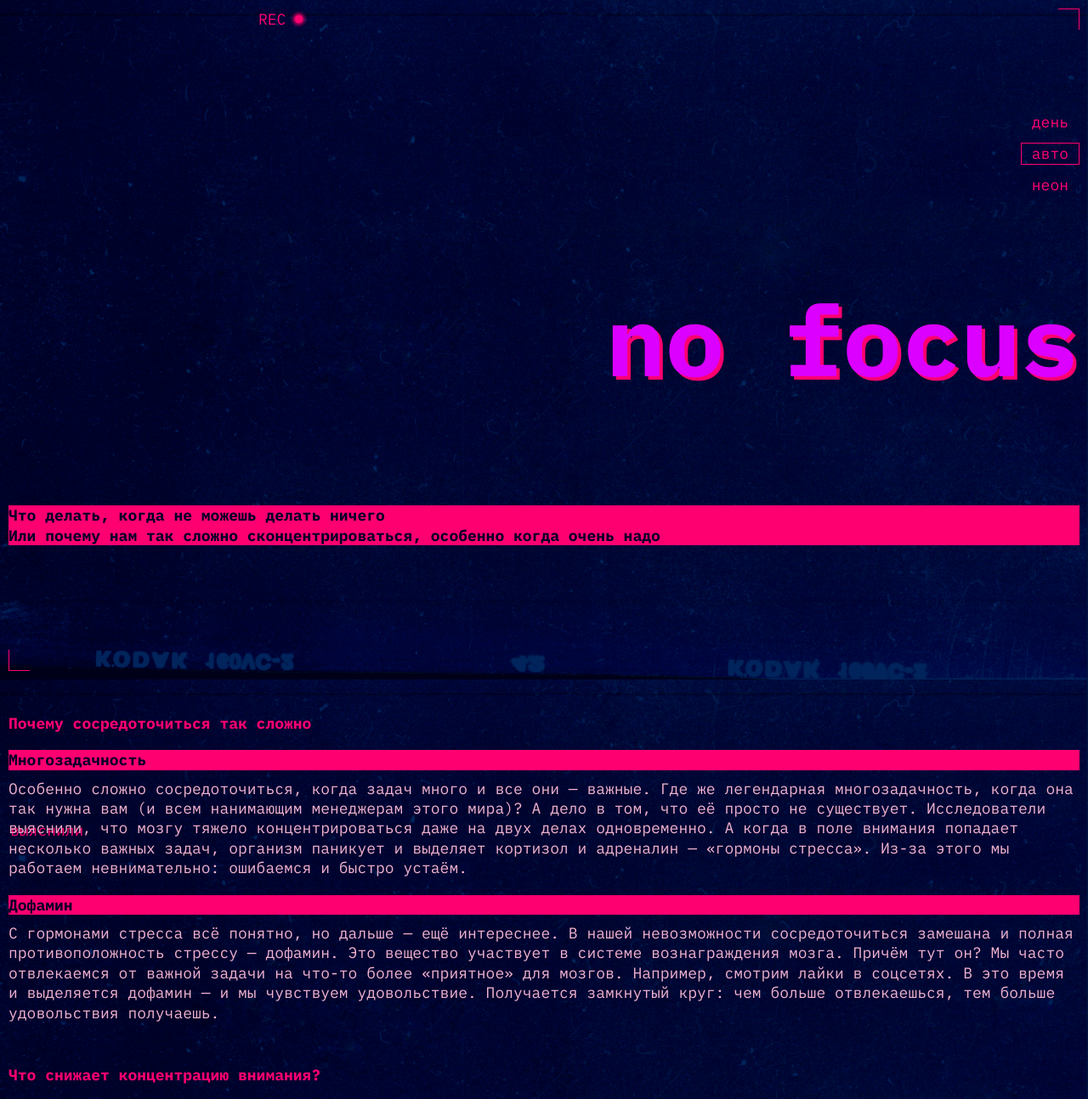
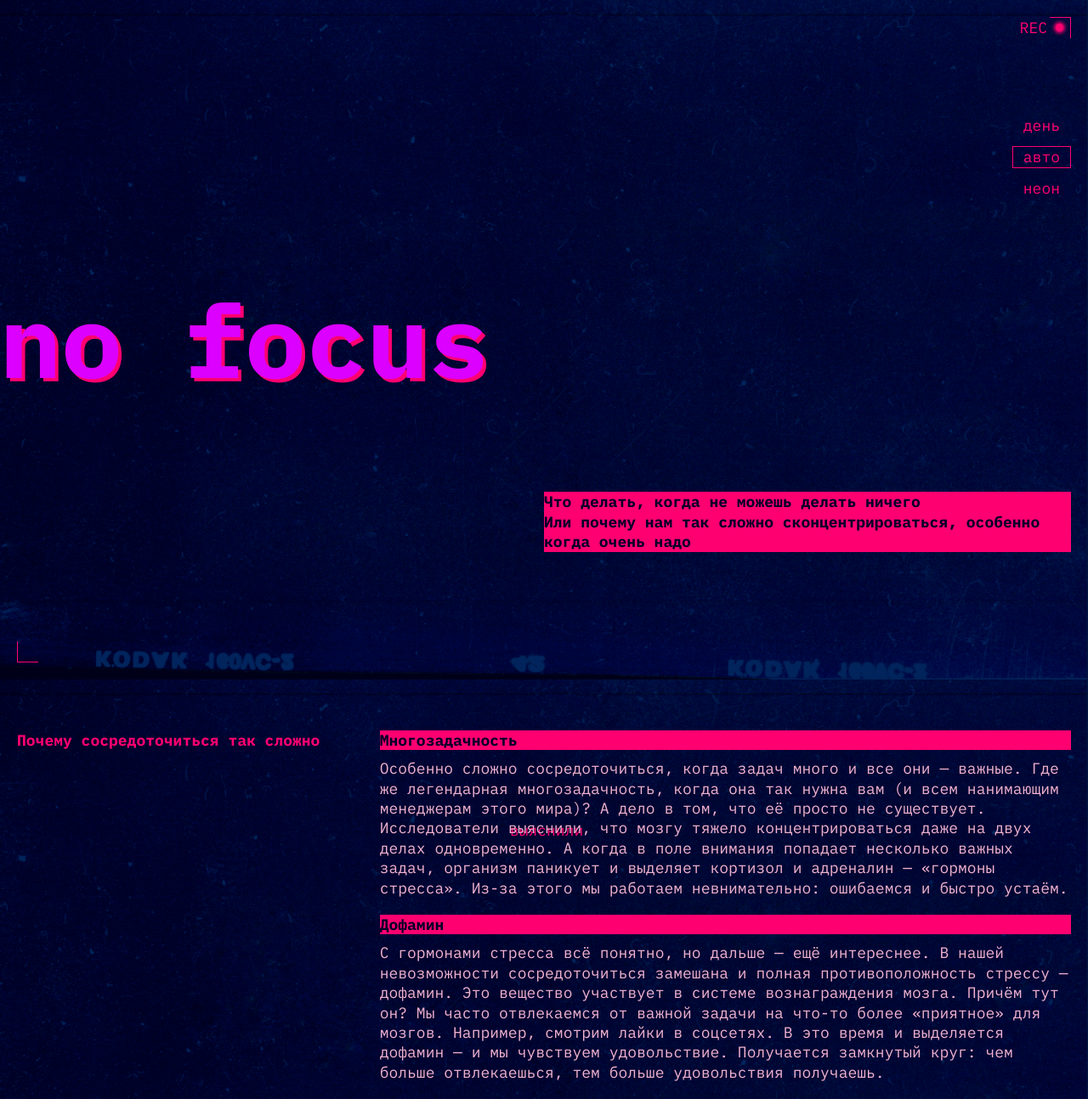
Before and after one commit to an12640/slozhno-sosredotochitsya-fd, a plain HTML site: page index.html in a window 1280 px wide. Shown: the top 1294 px of the page at 85% size. Drawn offline with Linux system fonts and the light colour scheme.

Commit message:
header, two sections of main were styled in tablet dark version

```diff
--- a/index.html
+++ b/index.html
@@ -54,9 +54,9 @@
     </header>
     <main>
 
-      <section class="section">
+      <section class="section section_first">
         <h2 class="section__title">Почему сосредоточиться так сложно</h2>
-        <!-- <div> -->
+        <div class="articles">
           <article>
             <h3 class="section__title-subtitle">Многозадачность</h3>
             <p class="text">
@@ -87,12 +87,12 @@
               отвлекаешься, тем больше удовольствия получаешь.
             </p>
           </article>
-        <!-- </div> -->
+        </div>
       </section>
 
-      <section class="section">
+      <section class="section section_second">
         <h2 class="section__title">Что снижает концентрацию внимания?</h2>
-        <!-- <div> -->
+        <div class="articles">
           <article>
             <h3 class="section__title-subtitle">Многозадачность</h3>
             <p class="text">
@@ -124,11 +124,11 @@
               тем больше времени затем нужно, чтобы вернуться к работе.
             </p>
           </article>
-        <!-- </div> -->
+        </div>
       </section>
 
 
-      <section class="section">
+      <section class="section section_third">
         <h2 class="section__title">Как концентрироваться лучше, чем золотая рыбка
           (то есть дольше трёх секунд)
         </h2>
@@ -227,7 +227,7 @@
         </div>
       </section>
     </main>
-    <footer class="footer">
+    <footer class="footer decorated-zone">
       <h2 class="footer__title">focus</h2>
     </footer>
   </body>
--- a/styles/style.css
+++ b/styles/style.css
@@ -14,7 +14,10 @@
   /* сохраните в разметке и стилях класс page у тега body. Он удобен, чтобы составлять селекторы для разных цветовых тем. */
 }
 
-.header::after {
+
+
+
+/* .header::after {
   content: "";
   position: absolute;
   align-items: center;
@@ -25,9 +28,9 @@
   border-color: var(--accent-color);
   top: 10px;
   right: 10px;
-}
+} */
 
-.header::before {
+/* .header::before {
   content: "";
   position: absolute;
   align-items: center;
@@ -38,14 +41,14 @@
   border-color: var(--accent-color);
   bottom: 10px;
   left: 10px;
-}
+} */
 
 .header__dark_rec {
   position: absolute;
   line-height: 25px;
   color: var(--accent-color);
   text-align: center;
-  left: 304px;
+  right: 38px;
   top: 10px;
 }
 
@@ -60,18 +63,51 @@
   background: var(--accent-color);
   box-shadow: 0px 0px 4px 2px var(--accent-color);
   top: 8px;
-  left: 43px;
+  left: 42px;
 }
 
 .header {
   display: grid;
   grid-template-rows: 1fr min-content 1fr;
   align-items: center;
-  justify-items: end;
-  padding: 10px;
+  /* justify-items: end; */
+  padding: var(--header-padding);
   min-height: 668px;
   min-width: 375px;
   height: 100vh;
+}
+
+.decorated-zone {
+  position: relative;
+}
+
+.decorated-zone:before {
+  content: "";
+  position: absolute;
+  /* align-items: center; */
+  width: 25px;
+  height: 25px;
+  border-width: 1px 1px 0px 0px;
+  border-style: solid;
+  border-color: var(--accent-color);
+  top: var(--decorated-zone-padding);
+  right: var(--decorated-zone-padding);
+
+}
+
+
+.decorated-zone:after {
+  content: "";
+  position: absolute;
+  /* align-items: center; */
+  width: 25px;
+  height: 25px;
+  border-width: 0px 0px 1px 1px;
+  border-style: solid;
+  border-color: var(--accent-color);
+  bottom: var(--decorated-zone-padding);
+  left: var(--decorated-zone-padding);
+
 }
 
 .header__theme-menu {
@@ -101,6 +137,7 @@
 }
 
 .header__title {
+  position: relative;
   font-weight: 700;
   font-size: 116px;
   line-height: 82.5%;
@@ -146,6 +183,12 @@ color: var(--accent-color);
   line-height: 129%;
   color: var(--backgroud-color);
   background-color: var(--accent-color);
+}
+
+.articles {
+  gap: 20px;
+  display: grid;
+
 }
 
 article {
@@ -226,3 +269,50 @@ article {
   border-color: var(--accent-color);
   right: 10px;
 }
+
+@media (width >= 768px) {
+  :root {
+    --header-padding: 20px;
+    --decorated-zone-padding: 20px;
+  }
+
+  .header__dark_rec {
+    position: absolute;
+    line-height: 25px;
+    color: var(--accent-color);
+    text-align: center;
+    right: 48px;
+    top: 20px;
+  }
+
+  .header__description {
+    width: calc(100% / 2);
+  }
+
+
+  .header__title {
+    font-size: 120px;
+    left: -20px;
+  }
+
+  main {
+    padding: 60px 20px 0px 20px;
+    display: grid;
+    gap: 80px;
+}
+  .articles {
+    display: grid;
+    gap: 20px;
+  }
+
+  .section_first,
+  .section_third {
+    grid-template-columns: 1fr 2fr;
+  }
+
+  .section_second .section__title {
+    width: calc((100% - 40px) / 3);
+  }
+
+
+}
--- a/styles/variables.css
+++ b/styles/variables.css
@@ -10,5 +10,6 @@
   --backgroud-color: #000028;
   --text-color: #F1B2CE;
   --cover-image: url(../images/cover-image-dark.png);
-
+  --header-padding: 10px;
+  --decorated-zone-padding: 10px;
 }
```
